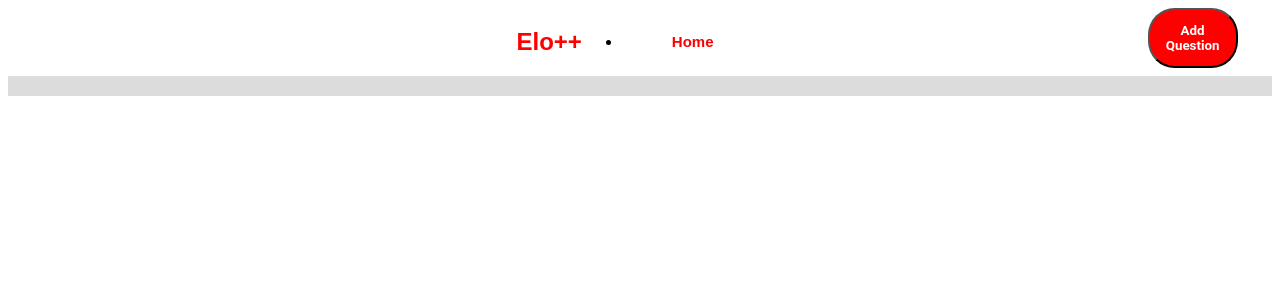
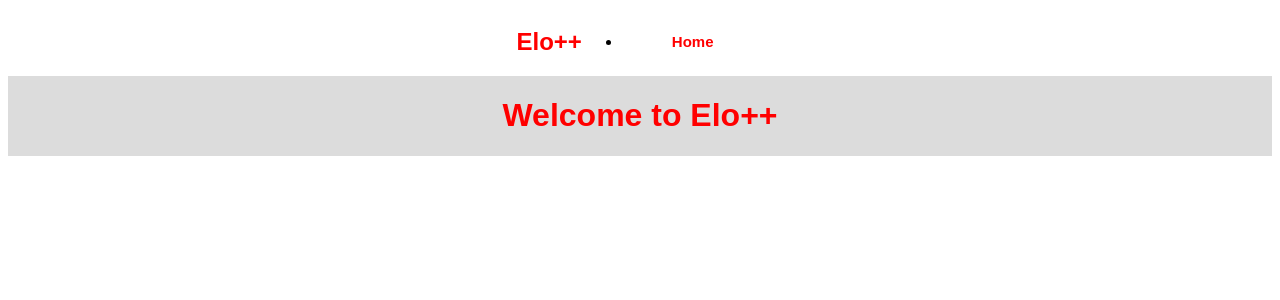
Before and after one commit to rogdylan98/EloPlusPlus, a React (Create React App) app in the folder frontend/: page / in a window 1280 px wide. Shown: the top 300 px of the page. Built offline with nearby package versions, Linux system fonts and the light colour scheme; no server answers.

Commit message:
fixed log out to splash page

```diff
--- a/frontend/src/App.js
+++ b/frontend/src/App.js
@@ -7,6 +7,7 @@ import * as sessionActions from "./store/session";
 import Navigation from "./components/Navigation";
 import QuestionFeed from "./components/QuestionFeed";
 import QuestionDetails from "./components/QuestionDetails"
+import SplashPage from "./components/SplashPage"
 function App() {
   const dispatch = useDispatch();
   const [isLoaded, setIsLoaded] = useState(false);
@@ -36,8 +37,11 @@ function App() {
           <Route path="/question/:questionId">
             <QuestionDetails />
           </Route>
-          <Route path="/">
+          <Route path="/questions">
             <QuestionFeed/>
+          </Route>
+          <Route exact path="/">
+            <SplashPage />
           </Route>
       </Switch>
       </div>
--- a/frontend/src/components/AnswerFeed/AnswerFeed.js
+++ b/frontend/src/components/AnswerFeed/AnswerFeed.js
@@ -1,10 +1,10 @@
-const AnswerFeed = () => {
-    return (
-        <main>
-            <div>
-                <h1>hi</h1>
-            </div>
-        </main>
-)
-}
-export default AnswerFeed
+// const AnswerFeed = () => {
+//     return (
+//         <main>
+//             <div>
+//                 <h1>hi</h1>
+//             </div>
+//         </main>
+// )
+// }
+// export default AnswerFeed
--- a/frontend/src/components/LoginFormPage/index.js
+++ b/frontend/src/components/LoginFormPage/index.js
@@ -12,7 +12,7 @@ const LoginFormPage = () => {
     const [errors, setErrors] = useState([]);
 
     if (sessionUser) return (
-        <Redirect to="/" />
+        <Redirect to="/questions" />
       );
 
       const handleSubmit = (e) => {
--- a/frontend/src/components/Navigation/ProfileButton.js
+++ b/frontend/src/components/Navigation/ProfileButton.js
@@ -1,10 +1,14 @@
 import React, { useState, useEffect } from "react";
 import { useDispatch } from 'react-redux';
 import * as sessionActions from '../../store/session';
+import {NavLink, Redirect } from 'react-router-dom';
+import SplashPage from "../SplashPage";
+
 
 function ProfileButton({ user }) {
   const dispatch = useDispatch();
   const [showMenu, setShowMenu] = useState(false);
+  const [loggedOut, setLoggedOut] = useState(false);
 
   const openMenu = () => {
     if (showMenu) return;
@@ -26,6 +30,7 @@ function ProfileButton({ user }) {
   const logout = (e) => {
     e.preventDefault();
     dispatch(sessionActions.logout());
+
   };
 
   return (
@@ -38,7 +43,7 @@ function ProfileButton({ user }) {
           <li>{user.username}</li>
           <li>{user.email}</li>
           <li>
-            <button onClick={logout}>Log Out</button>
+              <button onClick={logout}>Log Out</button>
           </li>
         </ul>
       )}
--- a/frontend/src/components/QuestionDetails/QuestionDetails.js
+++ b/frontend/src/components/QuestionDetails/QuestionDetails.js
@@ -56,7 +56,7 @@ const QuestionDetails = () => {
                         </div>) : (null)}
 
             </div>
-             <AnswerFeed />
+             {/* <AnswerFeed /> */}
             {showFormEdit ? (
                 <EditQuestionForm hideForm={() => setShowFormEdit(false)} question={selectedQuestionEdit}/>
             ) : (null) }
--- a/frontend/src/components/QuestionFeed/QuestionFeed.js
+++ b/frontend/src/components/QuestionFeed/QuestionFeed.js
@@ -1,15 +1,17 @@
 import { useState, useEffect } from 'react';
 import { useDispatch, useSelector } from 'react-redux';
-import { NavLink, Route, useParams } from 'react-router-dom';
+import { NavLink, Route, useParams, Redirect } from 'react-router-dom';
 import './QuestionFeed.css';
 import { getQuestions } from '../../store/question';
 import CreateQuestionForm from '../QuestionForm/CreateQuestionForm';
 import QuestionDetails from '../QuestionDetails';
+import SplashPage from '../SplashPage';
 
 const QuestionFeed = () => {
     const dispatch = useDispatch();
     // const { questionId } = useParams();
     const questions = useSelector(state => state.question);
+    const user = useSelector(state => state.session.user);
     const [selectedQuestion, setSelectedQuestion] = useState();
     const [showFormCreate, setShowFormCreate] = useState(false);
 
@@ -17,10 +19,12 @@ const QuestionFeed = () => {
     useEffect(()=> {
         dispatch(getQuestions());
     }, [dispatch]);
-    if (!questions) {
+    if (!user) {
+       return <Redirect to="/" />
+    }
+    if (!questions ) {
         return null;
     }
-
     return (
         <main>
             <button className="askQuestion" onClick={() => setShowFormCreate(true)}>Add Question</button>
--- /dev/null
+++ b/frontend/src/components/SplashPage/SplashPage.js
@@ -0,0 +1,16 @@
+// const { NavLink } = require("react-router-dom")
+// const { signup } = require("../../store/session")
+
+// import { NavLink } from "react-router-dom";
+
+const SplashPage = () => {
+    return (
+        <main>
+            <div>
+                <h1>Welcome to Elo++</h1>
+            </div>
+        </main>
+    )
+}
+
+export default SplashPage;
--- /dev/null
+++ b/frontend/src/components/SplashPage/index.js
@@ -0,0 +1,3 @@
+import SplashPage from "./SplashPage";
+
+export default SplashPage;
```
